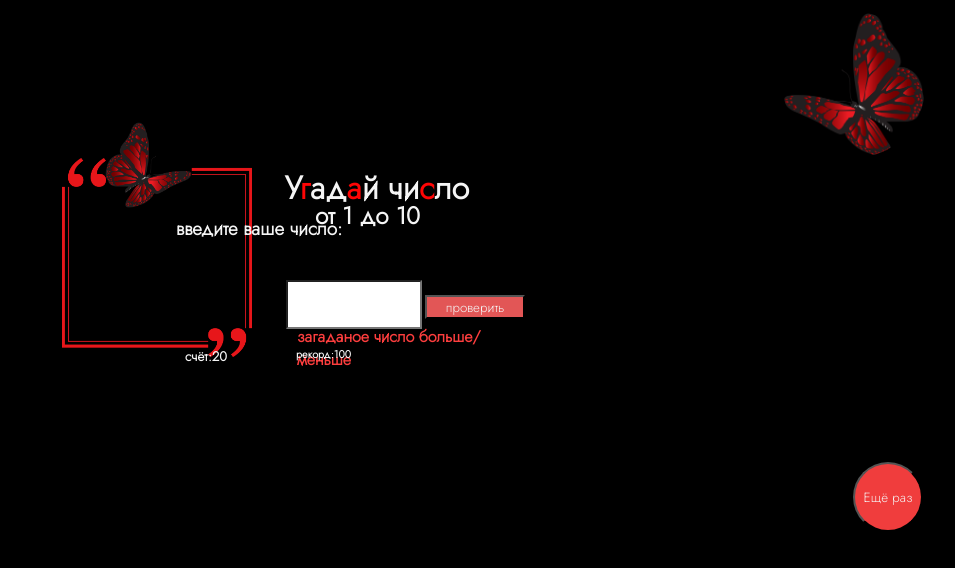
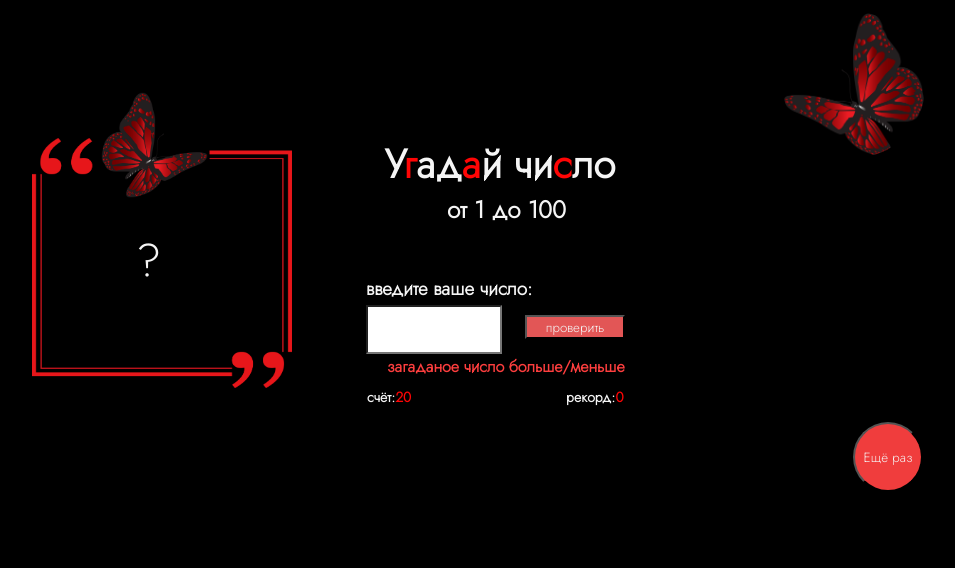
Before and after one commit to alima-lol/web, a plain HTML site: page 24 lesson/index.html in a window 1280 px wide. Shown: the whole page, without its empty margins (73-1028 px from the left). Drawn offline with Linux system fonts and the light colour scheme.

Commit message:
14 march

```diff
--- a/24 lesson/index.html
+++ b/24 lesson/index.html
@@ -16,13 +16,14 @@
     <img class="rama" src="img/rama.png" alt="">
     <img class="butterfly1" src="img/butterfly.png" alt="">
     <img class="butterfly2" src="img/butterfly.png" alt="">
-    <h2 class="h2">от 1 до 10</h2>
+    <h2 class="h2">от 1 до 100</h2>
     <h3 class="h3">введите ваше число:</h3>
     <input class="number" type="text">
-    <button class="button1">проверить</button>
+    <button class="button1" onclick="myFunction()">проверить</button>
     <h4 class="h4">загаданое число больше/меньше</h4>
-    <h5 class="h5">счёт:20</h5>
-    <h6 class="h6">рекорд:100</h6>
+    <h5 class="h5">счёт:<span class="red count">20</span></h5>
+    <h6 class="h6">рекорд:<span class="red record1">-</span></h6>
+    <h7 class="h7">?</h7>
     <button class="button2">Ещё раз</button>
     <script src="script.js"></script>
 </body>
--- a/24 lesson/script.js
+++ b/24 lesson/script.js
@@ -1,5 +1,41 @@
-//let imp = document.querySelector(".lol")
-//imp.value = "hehe"
-/*function myFunction () {
-    document.querySelector(".lol").value = "jony"
-}*/
+input = document.querySelector(".number");
+check = document.querySelector(".button1");
+help = document.querySelector(".h4");
+left = document.querySelector(".count");
+record = document.querySelector(".record1");
+recordrama = document.querySelector(".h7")
+let x = 0;
+let num = 1 + Math.floor(Math.random() * 100);
+life = 20;
+left.innerHTML = life;
+record1 = 0;
+record.innerHTML = record1;
+
+
+function myFunction() {
+    let user = input.value
+    console.log(user, num)
+    if (user == num) {
+    input.value = "";
+    input.placeholder =  "поздравляю ты угадал!!";
+    x++;
+    record1 = +1;
+    record.innerHTML = record1;
+    recordrama.innerHTML = num;
+}   else if (user < num){
+    input.value = "";
+    input.placeholder = "не угадали";
+    help.textContent = "загаданое число больше";
+    x++;
+    life--;
+    left.innerHTML = life;
+}
+    else if (user > num) {
+    input.value = "";
+    user.placeholder = "не угадали";
+    help.textContent = "загаданое число меньше";
+    x++;
+    life--;
+    left.innerHTML = life;
+}
+}
--- a/24 lesson/styles.css
+++ b/24 lesson/styles.css
@@ -21,19 +21,19 @@ body {
 
 .rama {
     position: absolute;
-    height: 199px;
-    width: 190px;
-    left: 135px;
-    top: 158px;
+    height: 250px;
+    width: 260px;
+    left: 105px;
+    top: 138px;
 }
 
 
 .butterfly1 {
     position: absolute;
-    height: 86px;
-    width: 87px;
-    left: 178px;
-    top: 122px;
+    height: 106px;
+    width: 107px;
+    left: 174px;
+    top: 92px;
     border-radius: 0px;
 
 }
@@ -51,9 +51,9 @@ body {
 
 .h1 {
     position: absolute;
-
-    left: 358px;
-    top: 165px;
+    font-size: 40px;
+    left: 458px;
+    top: 135px;
     color: whitesmoke;
     font-family: 'Jost', sans-serif;
 
@@ -61,8 +61,8 @@ body {
 
 .h2 {
     position: absolute;
-    left: 388px;
-    top: 198px;
+    left: 520px;
+    top: 192px;
     color: whitesmoke;
     font-family: 'Jost', sans-serif;
 
@@ -71,8 +71,8 @@ body {
 .h3 {
     position: absolute;
 
-    left: 249px;
-    top: 215px;
+    left: 439px;
+    top: 275px;
     color: whitesmoke;
     font-family: 'Jost', sans-serif;
 
@@ -81,10 +81,9 @@ body {
 .h4 {
     position: absolute;
     color: #FD3E3E;
-    height: 22px;
-    width: 235px;
-    left: 370px;
-    top: 325px;
+
+    left: 460px;
+    top: 355px;
     font-family: 'Jost', sans-serif;
 
 
@@ -92,10 +91,9 @@ body {
 
 .h5 {
     position: absolute;
-    height: 22px;
-    width: 49px;
-    left: 258px;
-    top: 347px;
+    font-size: 14px;
+    left: 440px;
+    top: 387px;
     color: whitesmoke;
     font-family: 'Jost', sans-serif;
 
@@ -103,21 +101,29 @@ body {
 
 .h6 {
     position: absolute;
-    height: 22px;
-    width: 78px;
-    left: 369px;
-    top: 347px;
+    font-size: 14px;
+    left: 639px;
+    top: 387px;
     color: whitesmoke;
     font-family: 'Jost', sans-serif;
 
+}
+
+.h7 {
+    position: absolute;
+    font-size: 46px;
+    left: 209px;
+    top: 227px;
+    color: whitesmoke;
+    font-family: 'Jost', sans-serif;
 }
 
 .number {
     position: absolute;
     height: 49px;
     width: 136px;
-    left: 359px;
-    top: 280px;
+    left: 439px;
+    top: 305px;
     border-radius: 0px;
 
 }
@@ -128,8 +134,8 @@ body {
     color: whitesmoke;
     height: 24px;
     width: 100px;
-    left: 498px;
-    top: 295px;
+    left: 598px;
+    top: 315px;
     border-radius: 0px;
     font-family: 'Jost', sans-serif;
 
@@ -142,7 +148,7 @@ body {
     height: 70px;
     width: 70px;
     left: 926px;
-    top: 462px;
+    top: 422px;
     border-radius: 50px;
     font-family: 'Jost', sans-serif;
 }
```
Also changed, not shown: 1 other file.
